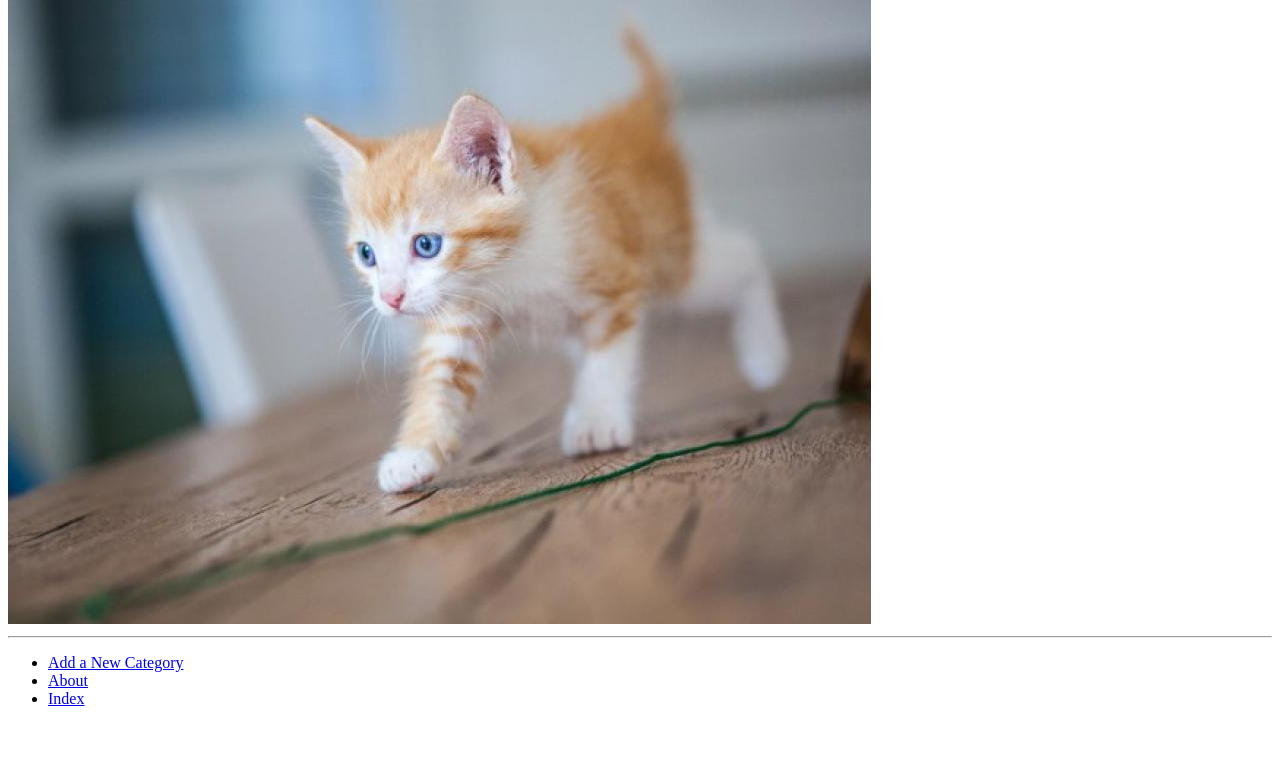
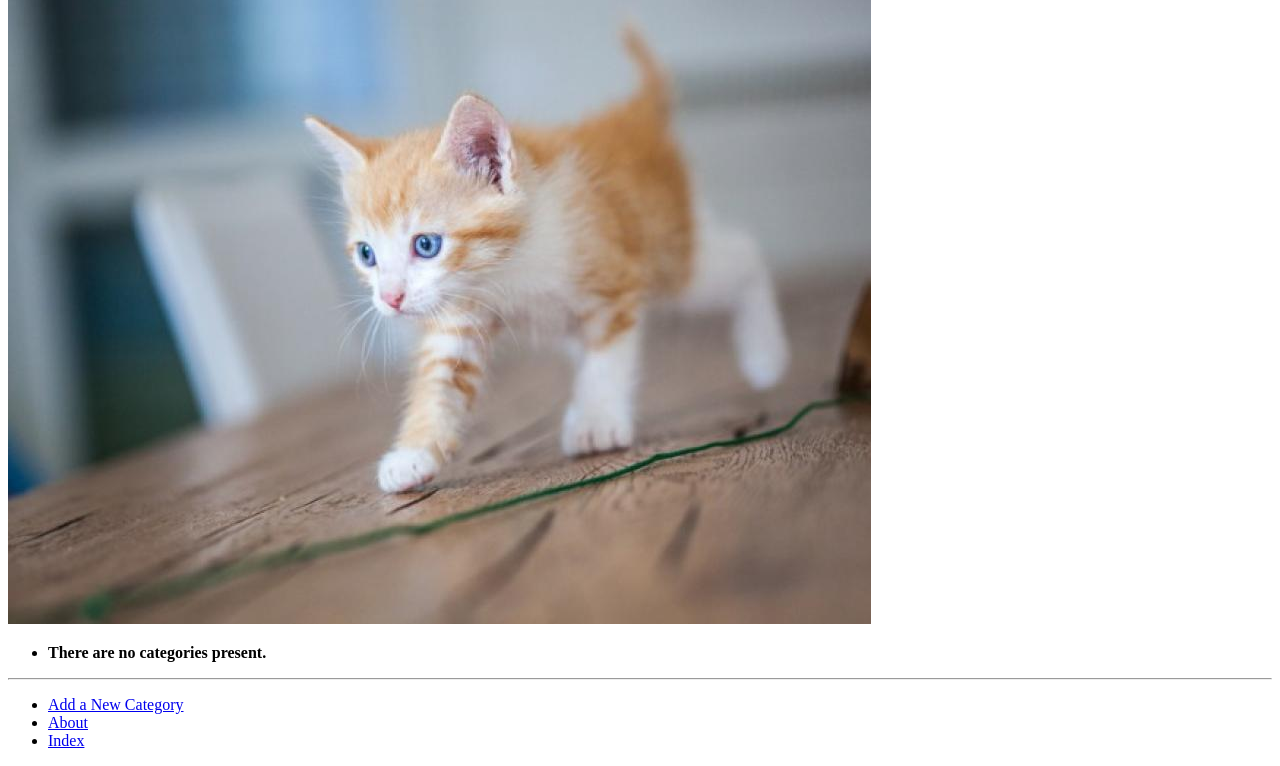
Before and after one commit to likahey99/tango_with_django_project, a Django app: page /rango/about/ in a window 1280 px wide. Shown: the part 421-1187 px from the top of the page. Before the commit the page ends 1127 px from the top, so only its background shows below. Run offline with Django 3.2, Linux system fonts and the light colour scheme; data that the repository does not hold is empty.

Commit message:
chapter 8.5

```diff
--- /dev/null
+++ b/rango/templatetags/rango_template_tags.py
@@ -0,0 +1,8 @@
+from django import template
+from rango.models import Category
+
+register = template.Library()
+
+@register.inclusion_tag('rango/categories.html')
+def get_category_list():
+    return {'categories': Category.objects.all()}
--- a/rango/views.py
+++ b/rango/views.py
@@ -18,7 +18,7 @@ def index(request):
     context_dict['categories'] = category_list
     #context_dict['pages'] = page_list
 
-    return render(request, 'rango/index.html', context_dict)
+    return render(request, 'rango/index.html', context=context_dict)
 
 def show_category(request, category_name_slug):
     # Create a context dictionary which we can pass
@@ -37,7 +37,7 @@ def show_category(request, category_name_slug):
         context_dict['category'] = None
         context_dict['pages'] = None
     # Go render the response and return it to the client.
-    return render(request, 'rango/category.html', context_dict)
+    return render(request, 'rango/category.html', context=context_dict)
 
 def about(request):
     context_dict = {'boldmessage': 'This tutorial has been put together by Kai Hely.'}
--- a/templates/rango/about.html
+++ b/templates/rango/about.html
@@ -1,4 +1,3 @@
-<!DOCTYPE html>
 {% extends 'rango/base.html' %}
 {% load staticfiles %}
 
--- a/templates/rango/base.html
+++ b/templates/rango/base.html
@@ -1,5 +1,6 @@
 <!DOCTYPE html>
 {% load staticfiles %}
+{% load rango_template_tags %}
 
 <html>
     <head>
@@ -16,6 +17,13 @@
         {% block body_block %}
         {% endblock %}
         </div>
+
+        <div>
+            {% block sidebar_block %}
+                {% get_category_list %}
+            {% endblock %}
+        </div>
+
         <hr />
         <div>
             <ul>
--- /dev/null
+++ b/templates/rango/categories.html
@@ -0,0 +1,9 @@
+<ul>
+{% if categories %}
+  {% for c in categories %}
+    <li><a href="{% url 'rango:show_category' c.slug %}">{{ c.name }}</a></li>
+  {% endfor %}
+{% else %}
+  <li><strong>There are no categories present.</strong></li>
+{% endif %}
+</ul>
```
Also changed, not shown: rango/templatetags/__init__.py (added).
